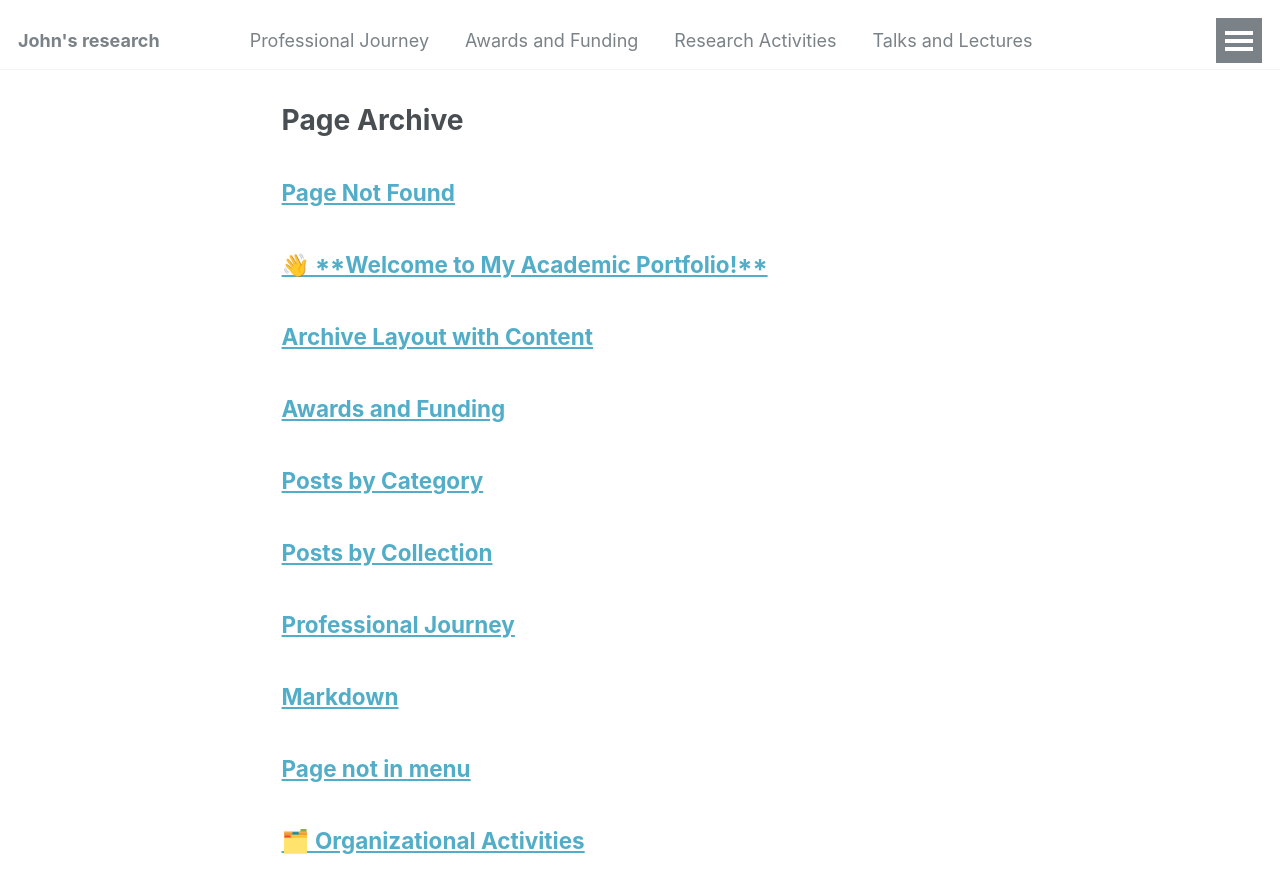
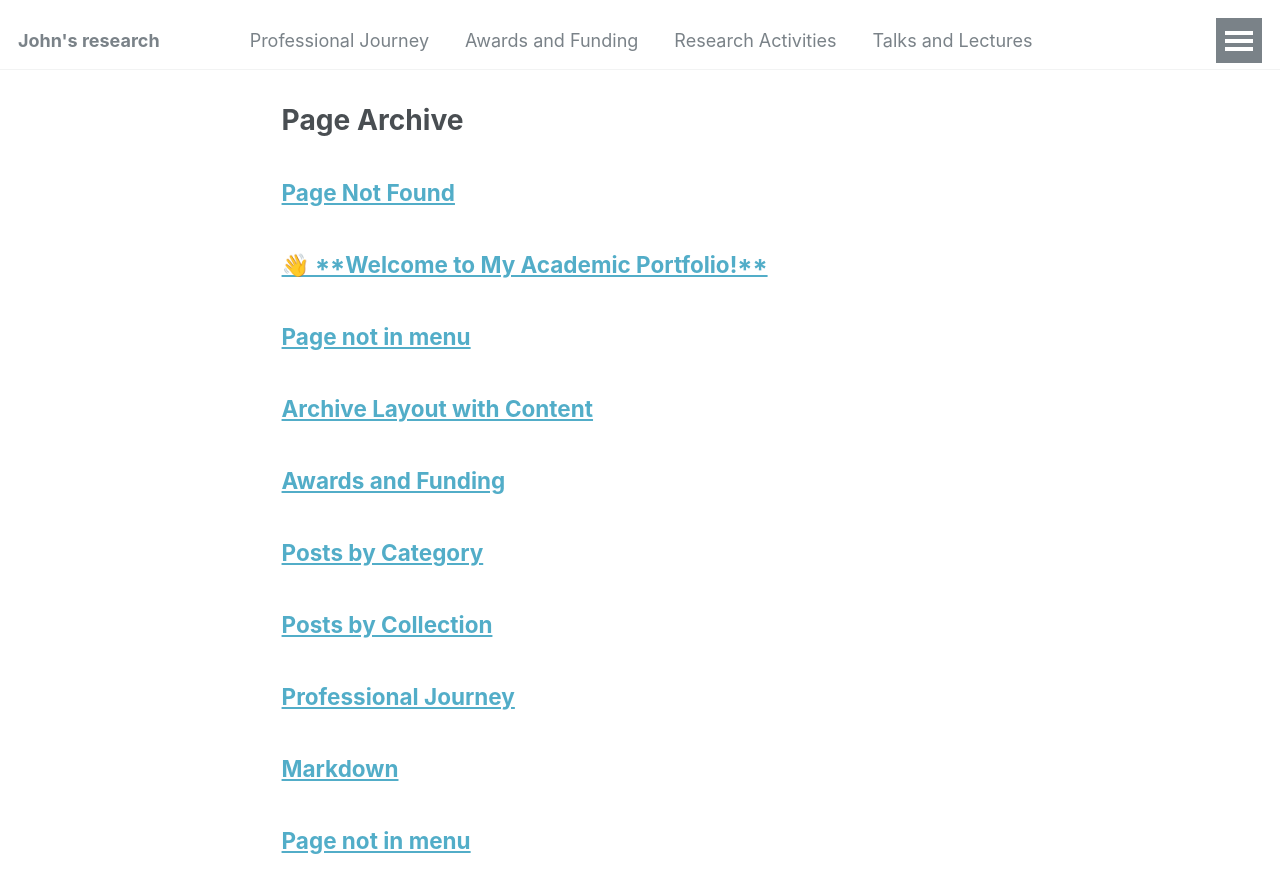
Before and after one commit to johnthomasphd/johnthomasphd.github.io, a Jekyll site: the page built from _pages/page-archive.html, in a window 1280 px wide and 900 px high. Shown: the top 893 px of the window. Built offline with Jekyll 4.4.1, drawn with Linux system fonts in a browser that asks for light colours.

Commit message:
Update about_page_1.md

```diff
--- a/_pages/about_page_1.md
+++ b/_pages/about_page_1.md
@@ -1,8 +1,10 @@
 ---
-layout: archive
-title: ""
-permalink: /about_page_1/
+permalink: /non-menu-page/
+title: "Page not in menu"
 author_profile: true
+redirect_from:
+  - "/nmp/"
+  - "/nmp.html"
 ---
 
 Amidst the bustling streets of a small coastal town, the aroma of freshly baked bread wafted through the air, mingling with the salty sea breeze.
```
